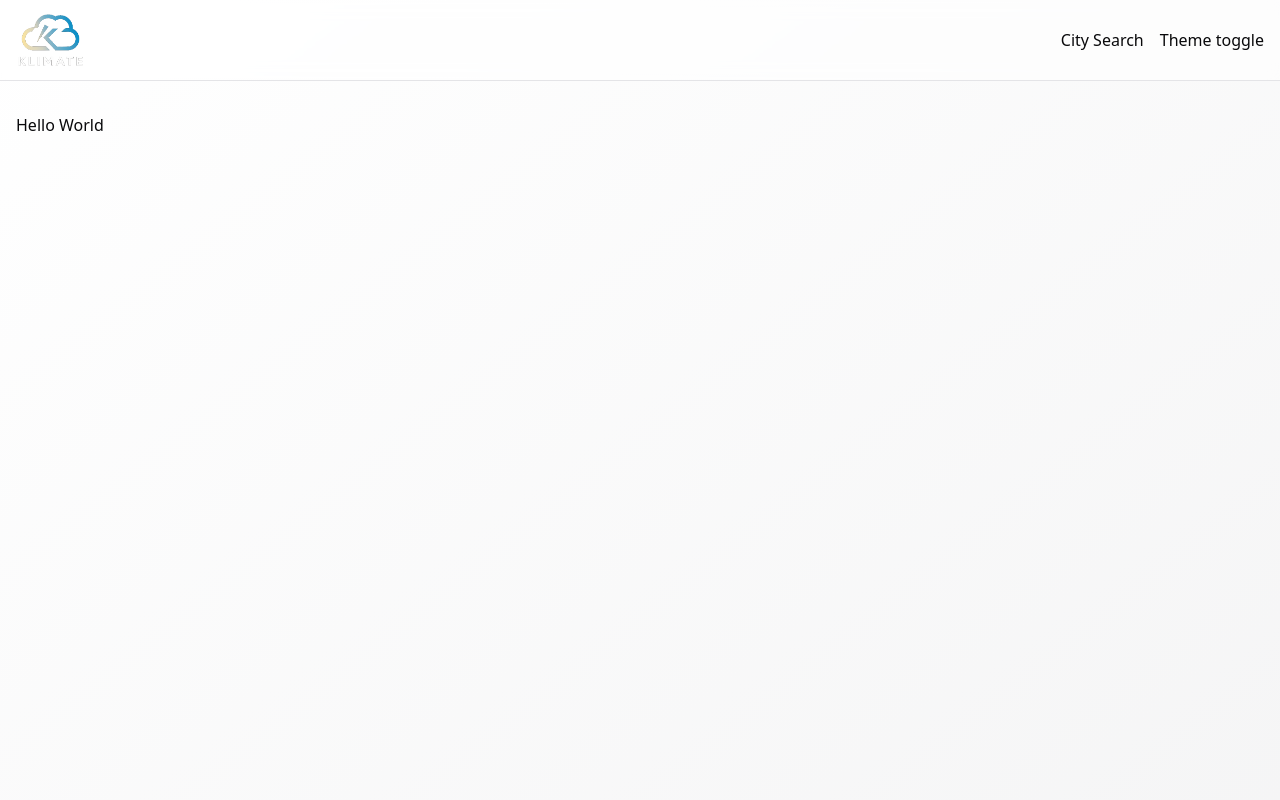
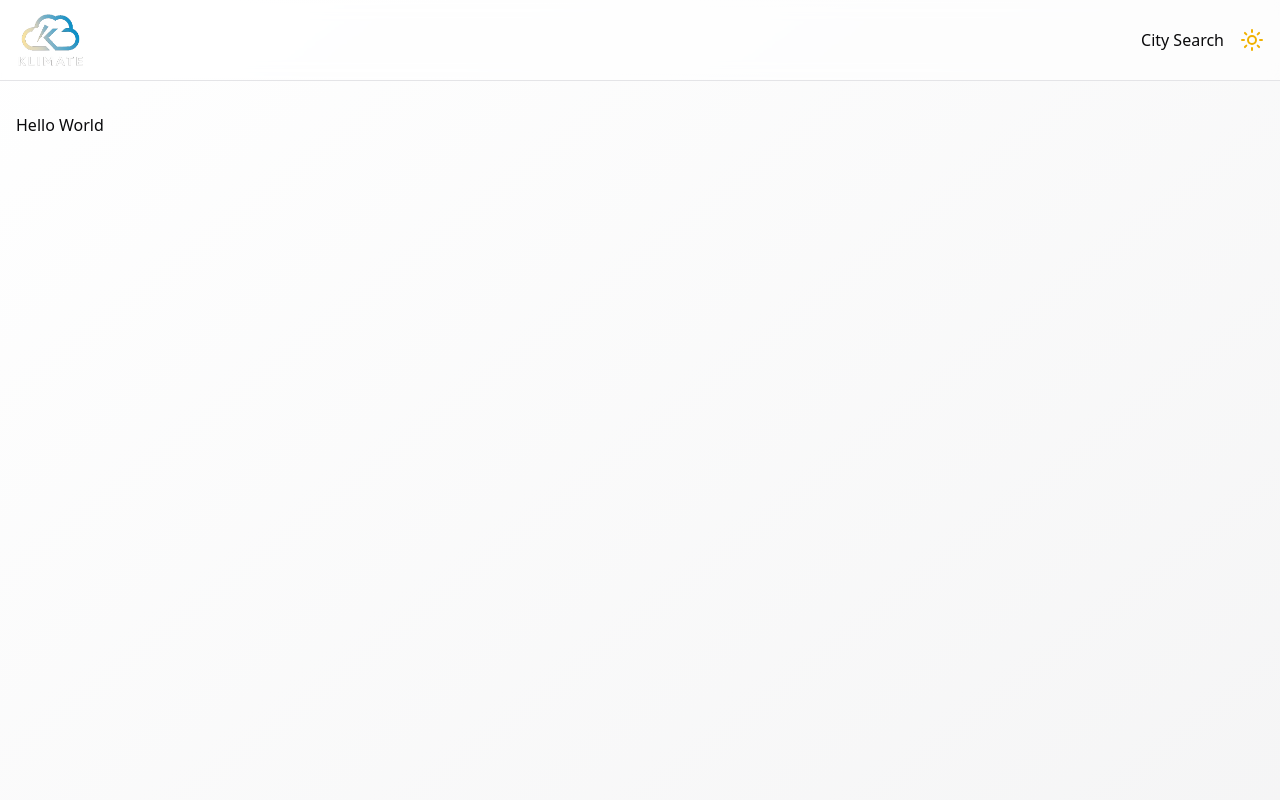
Before and after one commit to Santos2175/weather-app, a React (Vite) app: page / in a window 1280 px wide. Shown: the top 800 px of the page. Built offline with nearby package versions, Linux system fonts and the light colour scheme.

Commit message:
feat: theme toggle button added

```diff
--- a/src/components/Header.tsx
+++ b/src/components/Header.tsx
@@ -1,5 +1,6 @@
 import { Link } from 'react-router-dom';
 import { useTheme } from '@/context/theme-provider';
+import ThemeToggle from './theme-toggle';
 import Logo1 from '@/assets/logo.png';
 import Logo2 from '@/assets/logo2.png';
 
@@ -18,7 +19,7 @@ const Header = () => {
 
         <div className='flex gap-4'>
           <p>City Search</p>
-          <p>Theme toggle</p>
+          <ThemeToggle />
         </div>
       </div>
     </header>
--- /dev/null
+++ b/src/components/theme-toggle.tsx
@@ -0,0 +1,24 @@
+import { Sun, Moon } from 'lucide-react';
+import { useTheme } from '@/context/theme-provider';
+
+const ThemeToggle = () => {
+  const { theme, setTheme } = useTheme();
+  const isDark = theme === 'dark';
+
+  return (
+    <div
+      onClick={() => setTheme(isDark ? 'light' : 'dark')}
+      className={`flex items-center cursor-pointer transition-transform duration-500 ${
+        isDark ? 'rotate-180' : 'rotate-0'
+      }`}>
+      {isDark ? (
+        <Sun className='h-6 w-6 text-yellow-500 rotate-0 transition-all' />
+      ) : (
+        <Moon className='h-6 w-6 text-blue-500 rotate-0 transition-all' />
+      )}
+      <span className='sr-only'>Toggle Theme</span>
+    </div>
+  );
+};
+
+export default ThemeToggle;
```
